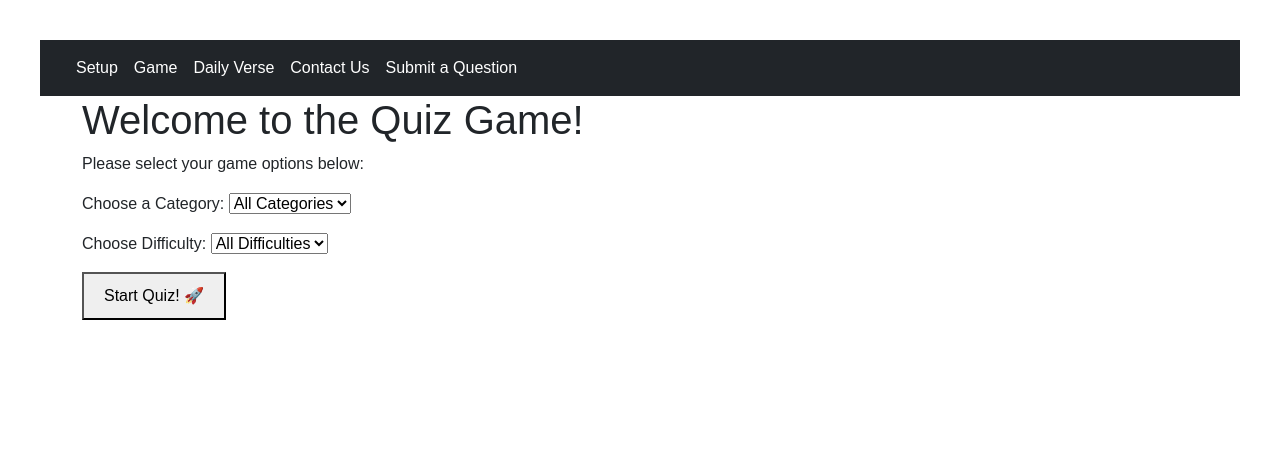
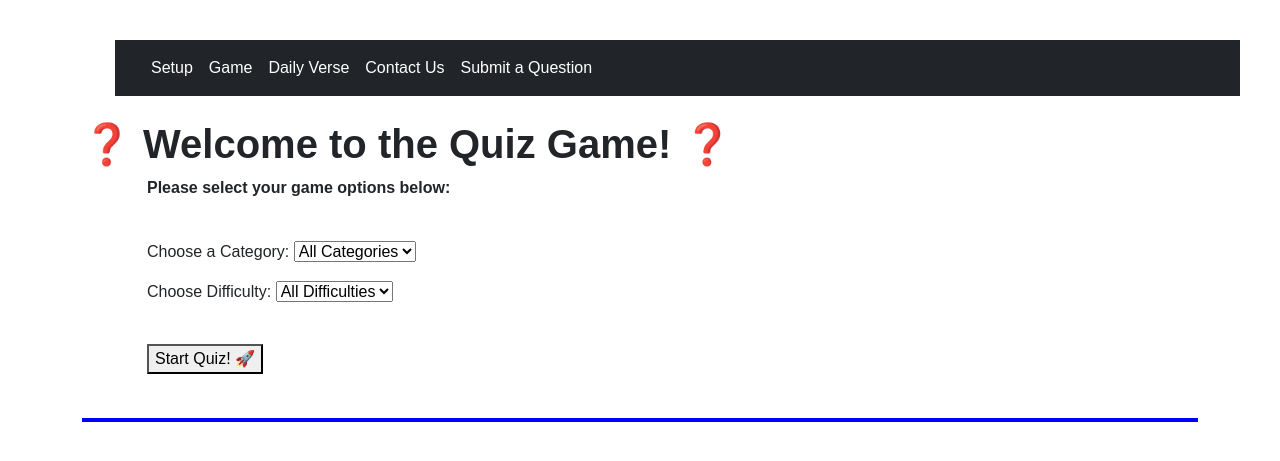
Before and after one commit to nsieffert/MyBibleQuiz, a Django app: page /setup in a window 1280 px wide. Shown: the top 461 px of the page. Run offline with Django 5.2, Linux system fonts and the light colour scheme; data comes from the database, SQL or seed files in the repository.

Commit message:
Styling, finishing touches.

```diff
--- a/abiblequiz/templates/base.html
+++ b/abiblequiz/templates/base.html
@@ -9,7 +9,7 @@
 </head>
 <body>
 {% load static %}
-    <nav class="navbar navbar-expand-lg navbar-dark bg-dark">
+    <nav class="navbar navbar-expand-lg navbar-dark bg-dark" style="margin-left: 75px">
       <div class="container-fluid">
           <a class="navbar-brand" href="#"></a>
 
--- a/abiblequiz/templates/setup.html
+++ b/abiblequiz/templates/setup.html
@@ -1,16 +1,16 @@
 {% extends 'base.html' %}
 {% block content %}
 
-    <title>Quiz Setup</title>
     <style>body { font-family: sans-serif; margin: 40px; }</style>
-
-    <h1>Welcome to the Quiz Game!</h1>
-    <p>Please select your game options below:</p>
+<br>
+<div class="margin-left: 75px">
+    <h1><strong> ❓ Welcome to the Quiz Game! ❓ </strong></h1>
+    <p style="margin-left: 65px"><strong>Please select your game options below:</strong></p>
 
     <form method="POST">
         {% csrf_token %}
-
-    <p>
+<br>
+    <p style="margin-left: 65px">
     <label for="category">Choose a Category:</label>
     <select id="category" name="category">
         <!-- Add the "All" option here -->
@@ -20,7 +20,7 @@
         {% endfor %}
     </select>
     </p>
-    <p>
+    <p style="margin-left: 65px">
     <label for="difficulty">Choose Difficulty:</label>
     <select id="difficulty" name="difficulty">
         <!-- Add the "All" option here -->
@@ -30,7 +30,17 @@
         {% endfor %}
     </select>
 </p>
+<br>
+        <button type="submit" style="margin-left: 65px; cursor: pointer;">Start Quiz! 🚀</button>
+        </div>
+    </form>
+<br>
+<div class="separator"></div>
 
-        <button type="submit" style="padding: 10px 20px; cursor: pointer;">Start Quiz! 🚀</button>
-    </form>
+<style>
+.separator {
+    border-top: 4px solid blue;
+    margin: 20px 0;
+}
+</style>
 {% endblock %}
--- a/abiblequiz/templates/submitquestion.html
+++ b/abiblequiz/templates/submitquestion.html
@@ -2,11 +2,11 @@
 {% block content %}
 <div class="text-center">
 <h1 class="mt-4 mb-4">Submit Your Own Questions!</h1>
-<h3 class="mt-4 mb-4">(Subject to review)</h3>
+<p class="mt-4 mb-4">(Subject to review)</p>
 </div>
         <div class="text-center">
        {% load static %}
-        <img src="{% static 'questionmark.png' %}" style='width:200px' alt="Centered Image">
+        <img src="{% static 'images/questionmark.png' %}" style='width:35px' alt="Centered Image">
     <style>
      H1 {
         text-align: center;
@@ -70,4 +70,5 @@
     {% endif %}
 
     </form>
+
     {% endblock content %}
```
Also changed, not shown: abiblequiz/templates/contact.html (+10 -1 lines), abiblequiz/templates/index.html (+16 -15 lines), abiblequiz/templates/verseofday.html (+16 -4 lines).
